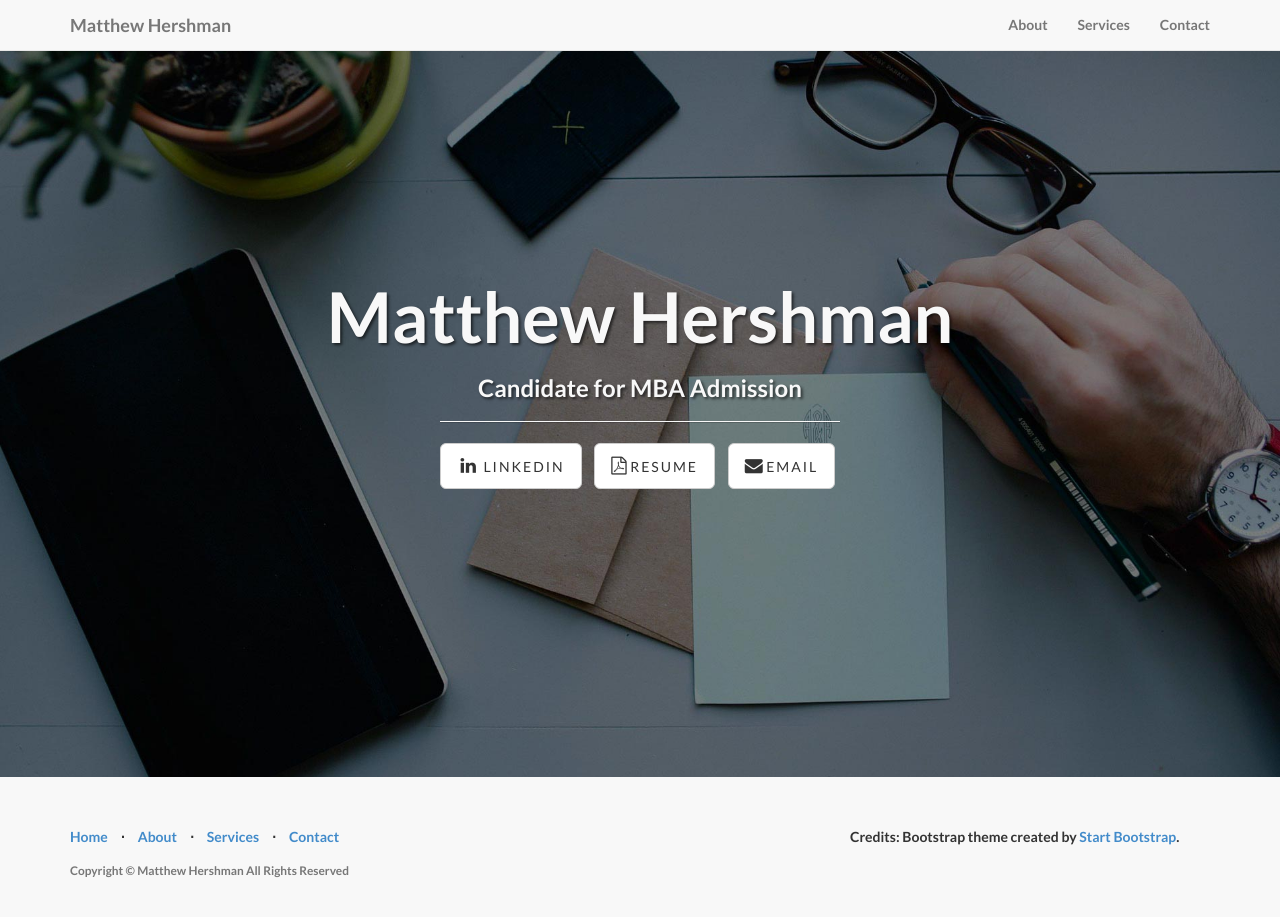
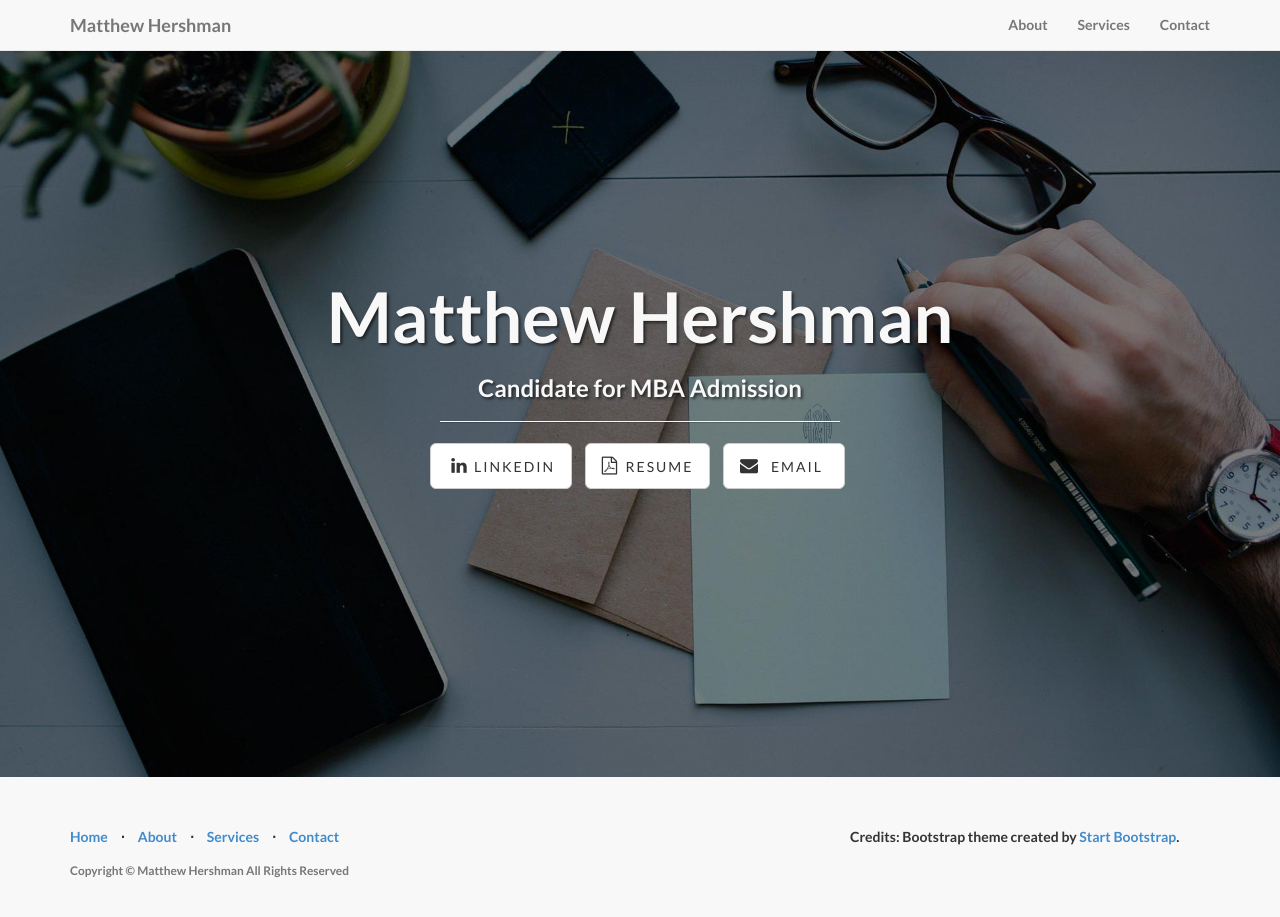
Before and after one commit to mhershman/mhershman.github.io, a Jekyll site: the page built from index.html, in a window 1280 px wide and 929 px high. Shown: the top 917 px of the window. Built offline with Jekyll 4.4.1, drawn with Linux system fonts in a browser that asks for light colours.

Commit message:
btn spce

```diff
--- a/_includes/header.html
+++ b/_includes/header.html
@@ -47,10 +47,10 @@
                             <a href="{{ social.url }}" class="btn btn-default btn-lg"><i class="fa fa-{{ social.title }} fa-fw"></i> <span class="network-name">{{ social.title }}</span></a>
                         </li>
                         <li>
-                            <a href="resume.pdf" class="btn btn-default btn-lg"><i class="fa fa-file-pdf-o"></i> <span class="network-name">  Resume </span></a>
+                            <a href="resume.pdf" class="btn btn-default btn-lg"><i class="fa fa-file-pdf-o"></i> <span class="network-name">&nbsp;Resume</span></a>
                         </li>
                         <li>
-                            <a href="mailto:mhershman@gmail.com" class="btn btn-default btn-lg"><i class="fa fa-envelope"></i> <span class="network-name">  Email </span></a>
+                            <a href="mailto:mhershman@gmail.com" class="btn btn-default btn-lg"><i class="fa fa-envelope"></i> <span class="network-name">&nbsp;&nbsp;Email&nbsp;</span></a>
                         </li>
                         {% endfor %}
                     </ul>
```
